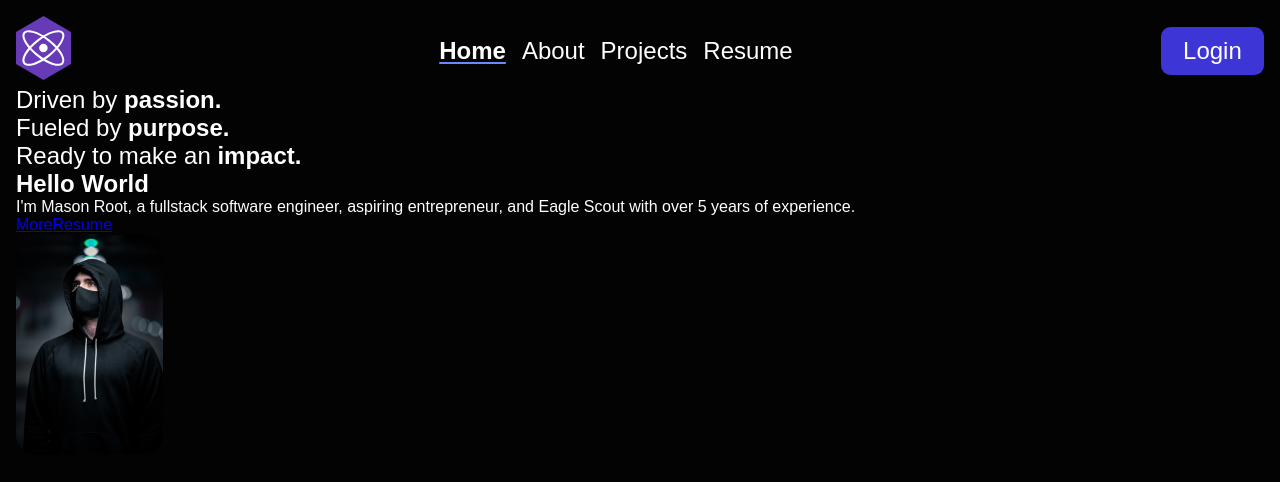
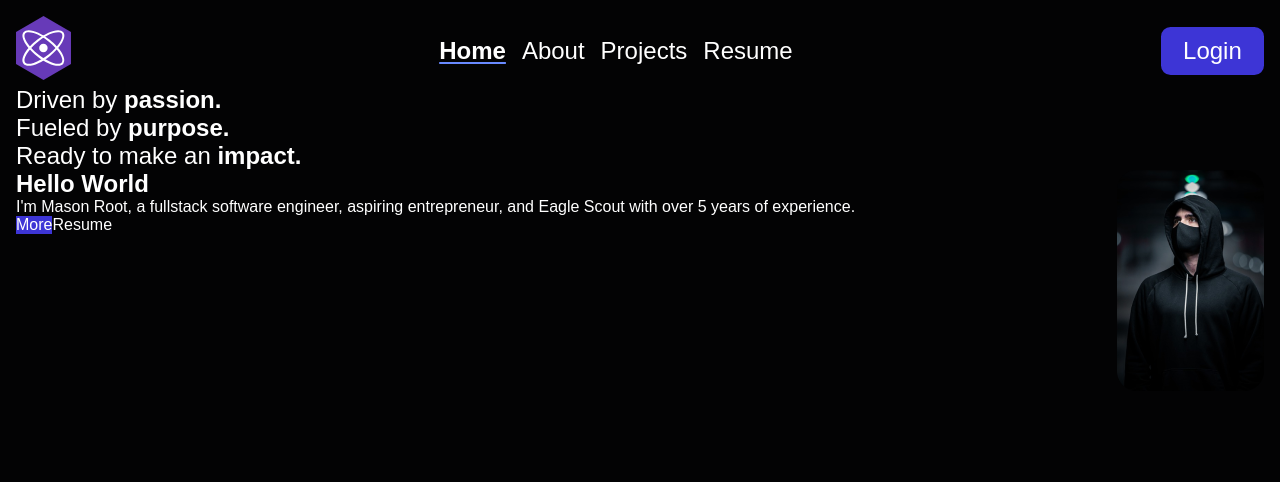
Before and after one commit to Verdanix/Verdanix, a React (Vite) app in the folder frontend/: page / in a window 1280 px wide. Shown: the top 482 px of the page. Built offline with nearby package versions, Linux system fonts and the light colour scheme.

Commit message:
Updated Home.scss
- Removed viewport-specific styling

```diff
--- a/frontend/src/pages/Home/Home.scss
+++ b/frontend/src/pages/Home/Home.scss
@@ -20,8 +20,20 @@ $xsm-h1-padding: 1rem 0 2rem;
 }
 
 #section2 {
+  display: flex;
+  align-items: top;
+  justify-content: space-between;
   color: white;
 
+  .button {
+    color: white;
+    text-decoration: none;
+    background-color: $primary-color1;
+  }
+
+  .empty {
+    background-color: transparent;
+  }
   .buttons {
     display: flex;
   }
@@ -41,10 +53,6 @@ $xsm-h1-padding: 1rem 0 2rem;
   }
 
   #section2 {
-    display: flex;
-    align-items: top;
-    justify-content: space-between;
-
     gap: 0.5rem;
 
     .buttons {
@@ -64,17 +72,10 @@ $xsm-h1-padding: 1rem 0 2rem;
       }
 
       .button {
-        color: white;
-        text-decoration: none;
         border: 2px solid $primary-color1;
         border-radius: 0.5rem;
         font-size: $xsm-sec2-pgraph-font-size;
         padding: 0.2rem 0.5rem;
-        background-color: $primary-color1;
-      }
-
-      .empty {
-        background-color: transparent;
       }
     }
 
```
